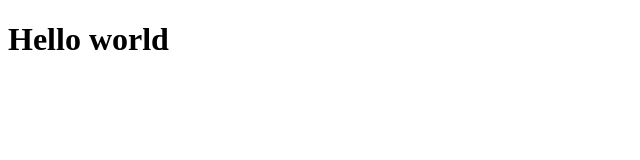
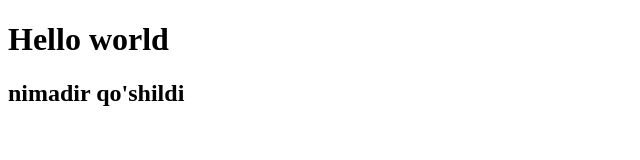
Before and after one commit to hazrattemur/test, a plain HTML site: page index.html in a window 1280 px wide. Shown: the whole page, without its empty margins (0-640 px from the left). Drawn offline with Linux system fonts and the light colour scheme.

Commit message:
qoshildi

```diff
--- a/index.html
+++ b/index.html
@@ -7,5 +7,6 @@
 </head>
 <body>
     <h1>Hello world</h1>
+    <h2>nimadir qo'shildi</h2>
 </body>
 </html>
```
